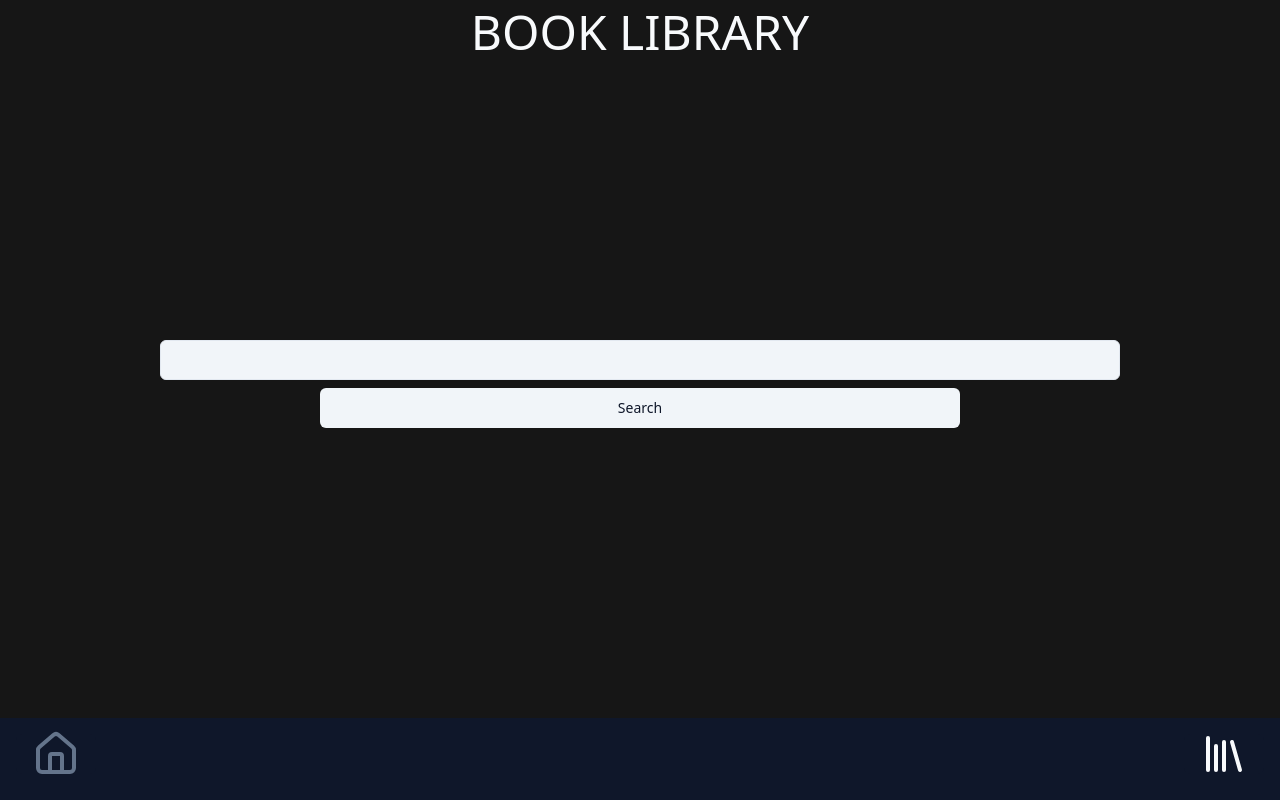
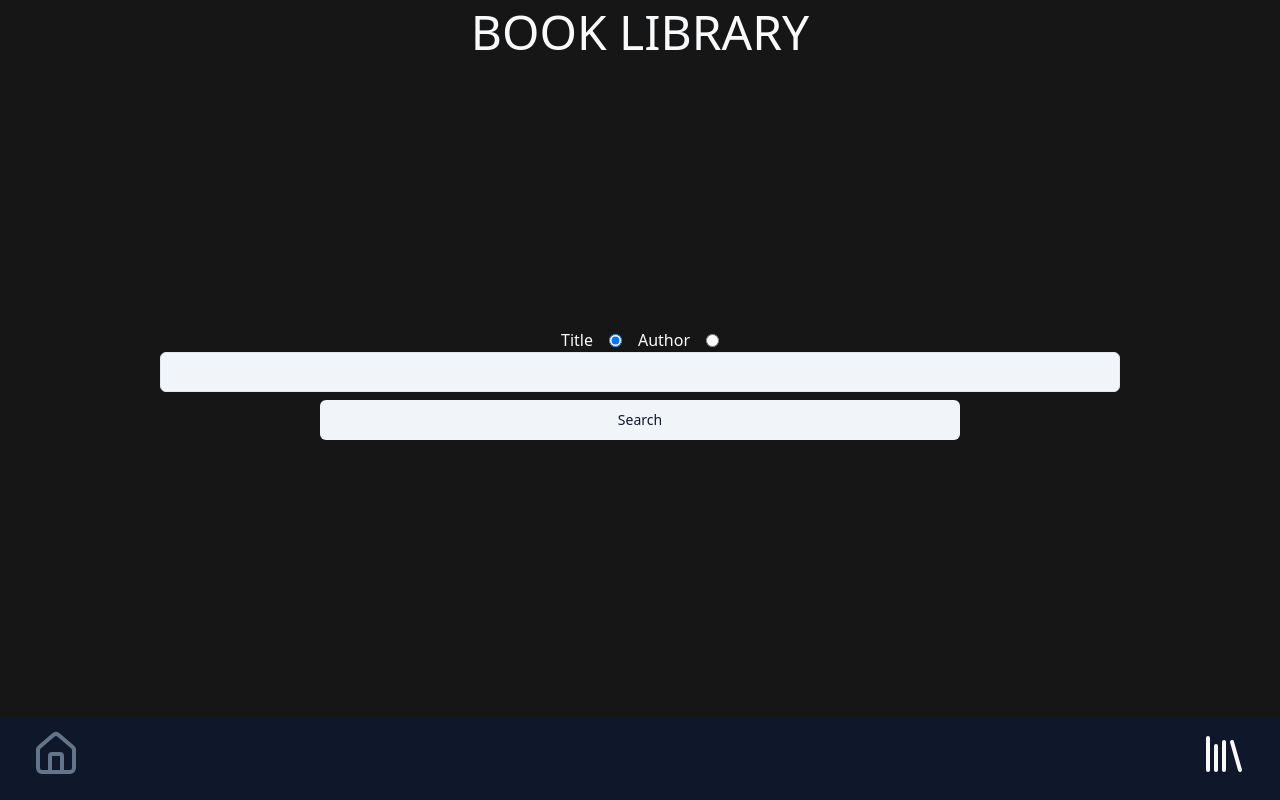
Before and after one commit to skoanton/antonh-slutprejkt-jsfw, a React (Vite) app: page / in a window 1280 px wide. Built offline with nearby package versions, Linux system fonts and the light colour scheme.

Commit message:
la till radiobox

```diff
--- a/src/components/SearchBar.tsx
+++ b/src/components/SearchBar.tsx
@@ -11,6 +11,7 @@ import { useNavigate } from "react-router-dom";
 import { z } from "zod";
 import { zodResolver } from "@hookform/resolvers/zod";
 import { useForm } from "react-hook-form";
+import { useState } from "react";
 
 const searchSchema = z.object({
   searchString: z.string().min(1, "Please type a word first"),
@@ -18,7 +19,7 @@ const searchSchema = z.object({
 
 const SearchBar = () => {
   const navigate = useNavigate();
-
+  const [isSearchTitle, setIsSearchTitle] = useState(true);
   const searchForm = useForm<z.infer<typeof searchSchema>>({
     resolver: zodResolver(searchSchema),
     mode: "onSubmit",
@@ -34,6 +35,14 @@ const SearchBar = () => {
   return (
     <main className="h-[calc(100vh-10rem)] flex items-center">
       <section className="w-full">
+        <section className="flex items-center justify-center gap-4">
+          <label className="text-primary-foreground" htmlFor="searchType">
+            Title
+          </label>
+          <input type="radio" name="searchType" checked={isSearchTitle} />
+          <label className="text-primary-foreground">Author</label>
+          <input type="radio" name="searchType" checked={!isSearchTitle} />
+        </section>
         <Form {...searchForm}>
           <form
             onSubmit={searchForm.handleSubmit(handleSearch)}
```
